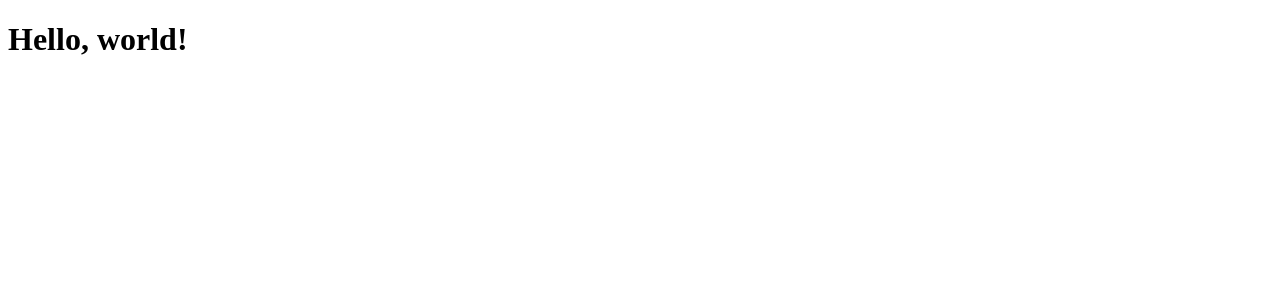
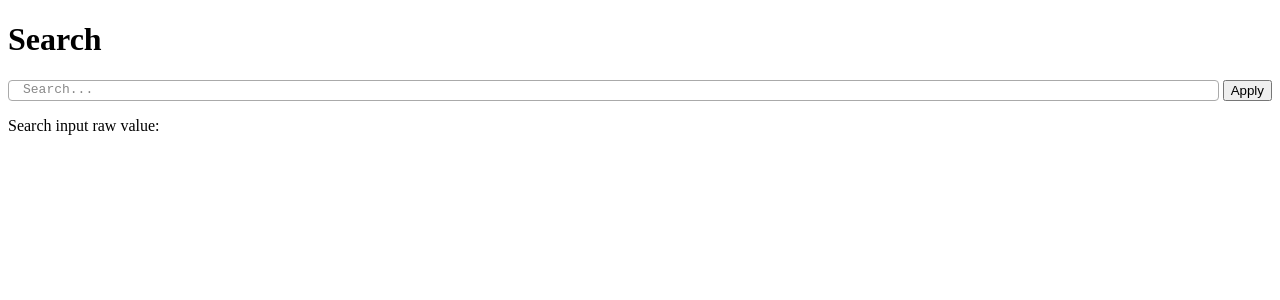
Before and after one commit to stephane-klein/svelte-codemirror-search-conceal-poc, a SvelteKit app: page / in a window 1280 px wide. Shown: the top 300 px of the page. Built offline with nearby package versions, Linux system fonts and the light colour scheme.

Commit message:
Setup CodeMirror

```diff
--- a/package.json
+++ b/package.json
@@ -13,5 +13,11 @@
     "@sveltejs/kit": "^2.70.0",
     "svelte": "^5.56.6",
     "vite": "^8.1.5"
+  },
+  "dependencies": {
+    "@codemirror/commands": "^6.10.4",
+    "@codemirror/state": "^6.7.1",
+    "@codemirror/view": "^6.43.6",
+    "codemirror": "^6.0.2"
   }
 }
--- a/src/routes/+page.svelte
+++ b/src/routes/+page.svelte
@@ -1 +1,83 @@
-<h1>Hello, world!</h1>
+<script>
+  import { EditorView, keymap, placeholder } from '@codemirror/view';
+  import { EditorState } from '@codemirror/state';
+  import { defaultKeymap } from '@codemirror/commands';
+
+  let container;
+  let view;
+  let rawContent = $state('');
+
+  const singleLine = EditorState.transactionFilter.of((tr) => {
+    if (tr.newDoc.lines > 1) return [];
+    return tr;
+  });
+
+  const updateListener = EditorView.updateListener.of((update) => {
+    if (update.docChanged) {
+      rawContent = update.state.doc.toString();
+    }
+  });
+
+  $effect(() => {
+    if (!container) return;
+
+    view = new EditorView({
+      doc: '',
+      extensions: [
+        singleLine,
+        updateListener,
+        placeholder('Search...'),
+        keymap.of(defaultKeymap),
+        EditorView.theme({
+          '&': { height: '100%', maxWidth: '100%', overflow: 'hidden' },
+          '.cm-scroller': { overflow: 'hidden' },
+          '.cm-content': {
+            padding: '0 8px',
+            display: 'flex',
+            flexDirection: 'column',
+            justifyContent: 'center',
+            caretColor: '#000',
+            fontFamily: 'inherit',
+            fontSize: 'inherit',
+            overflowX: 'hidden',
+          },
+          '.cm-line': { overflow: 'hidden' },
+          '.cm-cursor': { borderLeftColor: '#000' },
+          '.cm-gutters': { display: 'none' },
+          '&.cm-focused': { outline: 'none' },
+        }),
+      ],
+      parent: container,
+    });
+
+    return () => view.destroy();
+  });
+</script>
+
+<h1>Search</h1>
+
+<div class="search-row">
+  <div class="editor-wrapper" bind:this={container}></div>
+  <button>Apply</button>
+</div>
+
+<p>Search input raw value: {rawContent}</p>
+
+<style>
+  .search-row {
+    display: flex;
+    align-items: stretch;
+    gap: 4px;
+  }
+
+  .editor-wrapper {
+    flex: 1;
+    min-width: 0;
+    border: 1px solid #aaa;
+    border-radius: 4px;
+  }
+
+  .editor-wrapper:focus-within {
+    border-color: #66f;
+  }
+</style>
```
Also changed, not shown: 2 other files (tests, documents, lock files or other folders).
